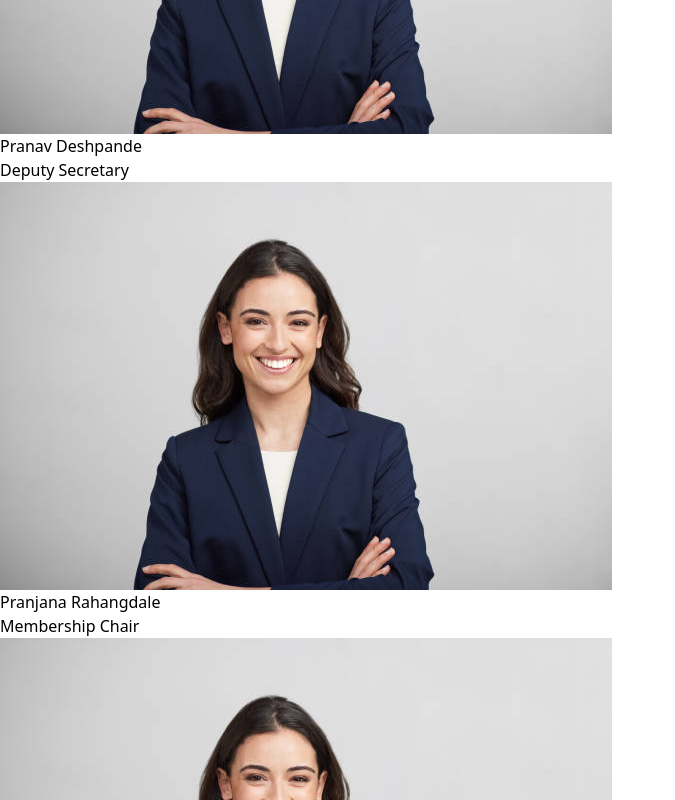
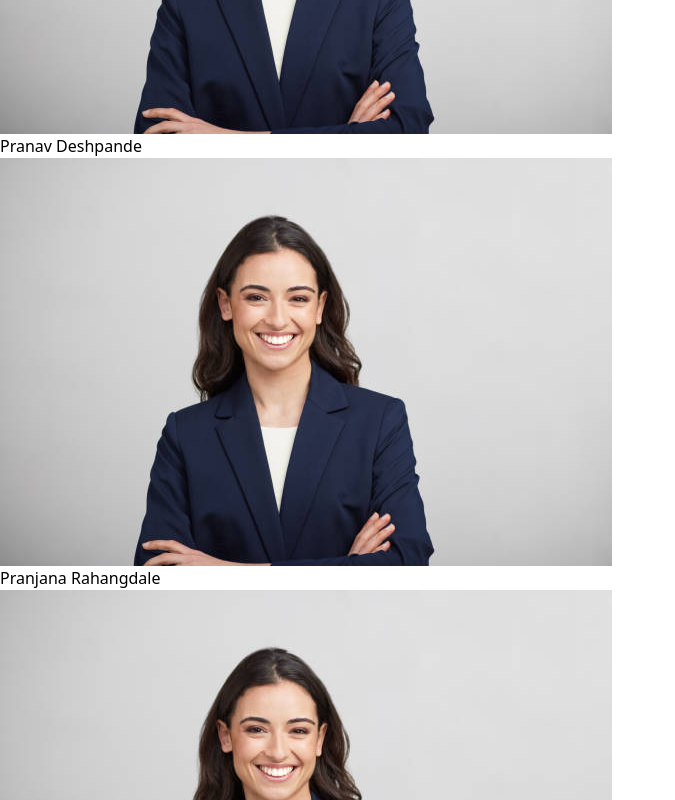
Before and after one commit to M-DEV-1/Elicit-CC-Mahadevan, a React (Vite) app in the folder vite-project/: page / in a window 1280 px wide. Shown: the part 540-1340 px from the top of the page, without its empty margins (0-675 px from the left). Built offline with nearby package versions, Linux system fonts and the light colour scheme.

Commit message:
added: card changes

```diff
--- a/vite-project/src/components/ExecCard.jsx
+++ b/vite-project/src/components/ExecCard.jsx
@@ -1,7 +1,6 @@
 import React, { useState } from 'react';
-import { FaGithub, FaInstagram, FaLinkedin } from 'react-icons/fa';
-import teamMembers from './data'; // Importing the data
-import placeHolder from '../assets/team-placeholder.jpg';
+import teamMembers from './data';
+import placeholderImage from '../assets/team-placeholder.jpg';
 
 const ExecCard = () => {
   const [hoveredIndex, setHoveredIndex] = useState(null);
@@ -11,33 +10,35 @@
       {teamMembers.map((member, index) => (
         <div
           key={index}
-          className="relative w-64 h-80 overflow-visible rounded-lg shadow-lg transform transition-transform duration-400 mb-8 bg-gray-900 flex-shrink-0" // Added flex-shrink-0
+          className="flex flex-col items-center"
           onMouseEnter={() => setHoveredIndex(index)}
           onMouseLeave={() => setHoveredIndex(null)}
         >
-          <div className={`w-full h-full ${hoveredIndex === index ? 'scale-105' : 'scale-100'} transition-transform duration-300`}>
-            <img
-              src={member.image || placeHolder}
-              alt={member.name}
-              className="w-full h-full object-cover rounded-lg p-1 bg-red-200"
-            />
+          {/* Outer Card Container */}
+          <div
+            className={`w-[300px] h-[400px] rounded-lg bg-gradient-to-b from-gray-800 to-black p-4 transition-transform duration-300 ${hoveredIndex === index ? 'scale-105' : 'scale-100'}`}
+          >
+            {/* Inner Card with Image and Red Border */}
+            <div className="w-full h-full rounded-lg relative p-3">
+              <div className="absolute inset-0 border  rounded-lg"></div>
+              <img
+                src={placeholderImage}
+                alt={member.name}
+                className="w-full h-full object-cover rounded-lg border-red-500"
+              />
+            </div>
           </div>
-          {hoveredIndex === index && (
-            <div className="absolute top-0 left-0 w-full h-full flex items-center justify-center space-x-4 bg-red-600 bg-opacity-70 text-white text-2xl rounded-lg transition-transform scale-105 duration-300">
-              <a href={member.socialLinks.github} aria-label="GitHub" target="_blank" rel="noopener noreferrer" className="hover:text-gray-200">
-                <FaGithub />
-              </a>
-              <a href={member.socialLinks.instagram} aria-label="Instagram" target="_blank" rel="noopener noreferrer" className="hover:text-gray-200">
-                <FaInstagram />
-              </a>
-              <a href={member.socialLinks.linkedin} aria-label="LinkedIn" target="_blank" rel="noopener noreferrer" className="hover:text-gray-200">
-                <FaLinkedin />
-              </a>
-            </div>
-          )}
-          <div className="absolute bottom-0 left-1/2 transform -translate-x-1/2 translate-y-1/2 bg-white w-56 text-center rounded-md p-2 shadow-lg z-10">
-            <p className="text-lg font-bold text-gray-900">{member.name}</p>
-            <p className="text-sm text-red-600">{member.role}</p>
+
+          {/* Name Banner - Redesigned */}
+          <div className="w-[300px] mt-4 bg-black py-2 px-4 relative">
+
+            {/* <div className="absolute left-8 top-1/2 -translate-y-1/2 w-12 h-[1.5px] bg-red-600"></div>
+
+            <div className="absolute right-8 top-1/2 -translate-y-1/2 w-12 h-[1.5px] bg-red-600"></div> */}
+            {/* Name text */}
+            <h3 className="text-center text-l font-bold text-[#E5DAB9] tracking-[0.2em] relative z-10 font-serif">
+              {member.name}
+            </h3>
           </div>
         </div>
       ))}
```
